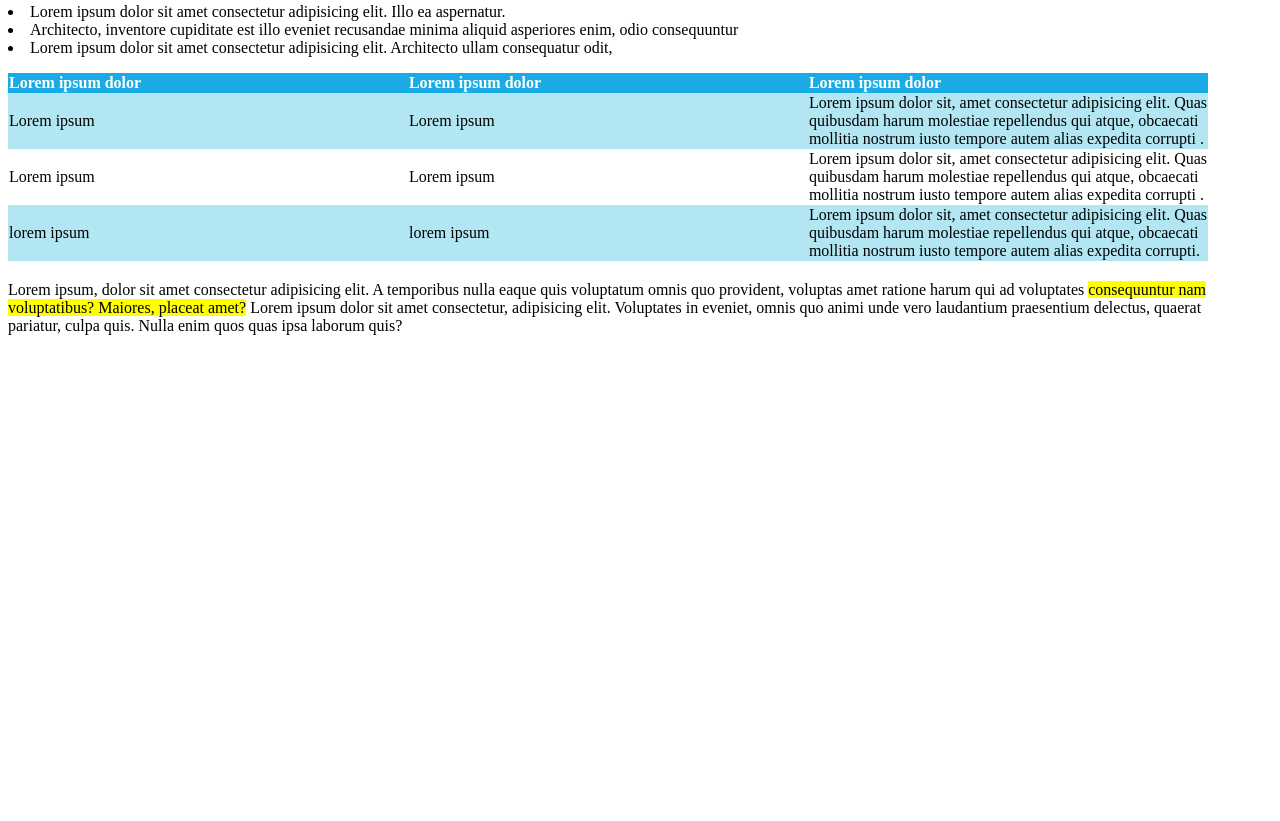
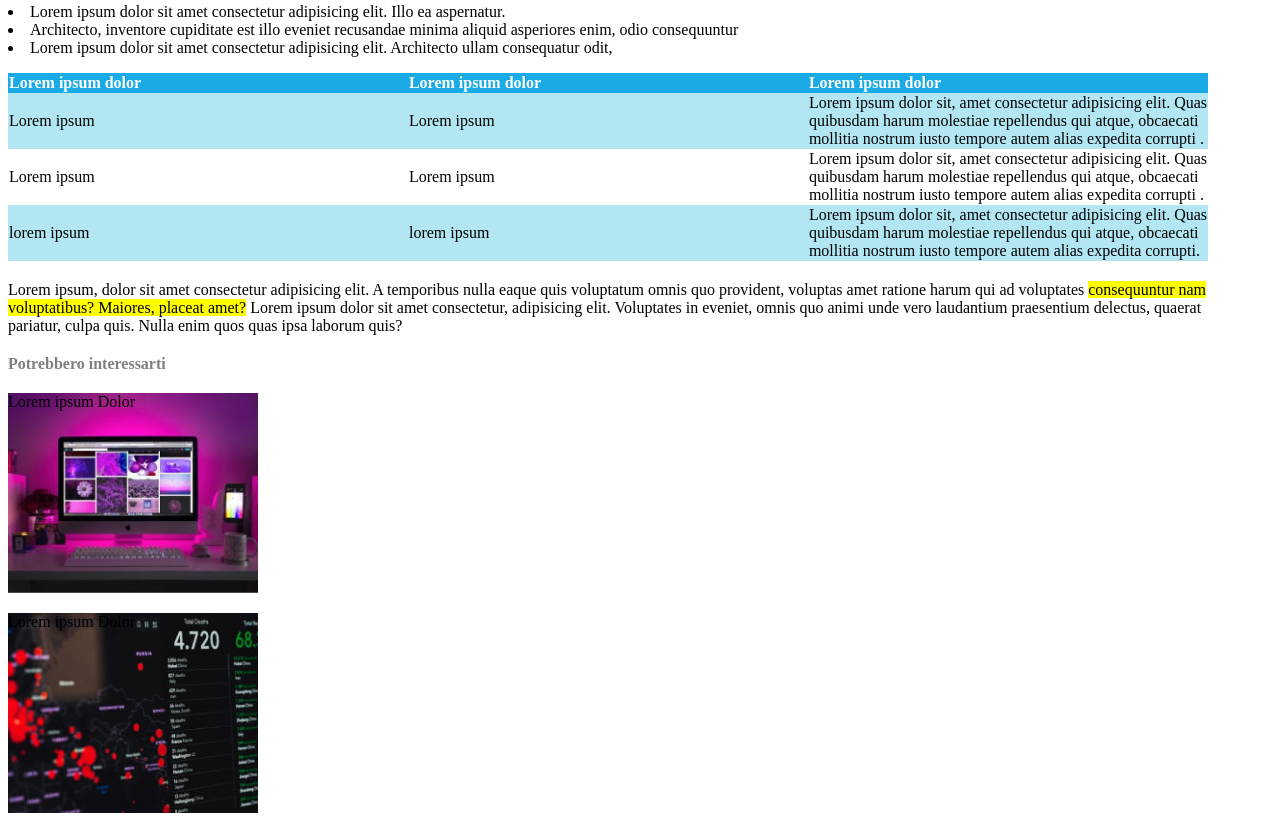
Before and after one commit to Angeloamenta/html-css-booleaner, a plain HTML site: page index.html in a window 1280 px wide. Shown: the part 724-1545 px from the top of the page. Before the commit the page ends 1075 px from the top, so only its background shows below. Drawn offline with Linux system fonts and the light colour scheme.

Commit message:
immagini

```diff
--- a/css/style.css
+++ b/css/style.css
@@ -85,3 +85,35 @@ width: 400px;
 .articolo-tabella{
 margin-top: 20px;;
 }
+
+.interessi{
+margin-top: 20px;
+}
+
+.testo-interessi{
+font-weight: bold;
+color: gray;
+}
+
+.raccoglitore{
+margin-top: 20px;
+}
+
+.immagine1{
+    background-image: url(../img/monitor.jpg);
+    background-size: cover;
+    background-position: center;
+    background-repeat: no-repeat;
+    width: 250px;
+    height: 200px;
+}
+
+.immagine2{
+margin-top: 20px;
+    background-image: url(../img/graph.jpg);
+    background-size: cover;
+    background-position: center;
+    background-repeat: no-repeat;
+    width: 250px;
+    height: 200px;
+}
--- a/index.html
+++ b/index.html
@@ -79,8 +79,16 @@
         <!-- /tabella con articolo -->
 
         <!-- potebbero interessarti -->
-        <section>
-
+        <section class="interessi">
+            <div class="testo-interessi">Potrebbero interessarti</div>
+            <div class="raccoglitore">
+                <div class="immagine1">
+                    <span class="tex-img">Lorem ipsum Dolor</span>
+                </div>
+                <div class="immagine2">
+                    <span class="tex-img">Lorem ipsum Dolor</span>
+                </div>
+            </div>
         </section>
         <!-- /potebbero interessarti -->
 
```
